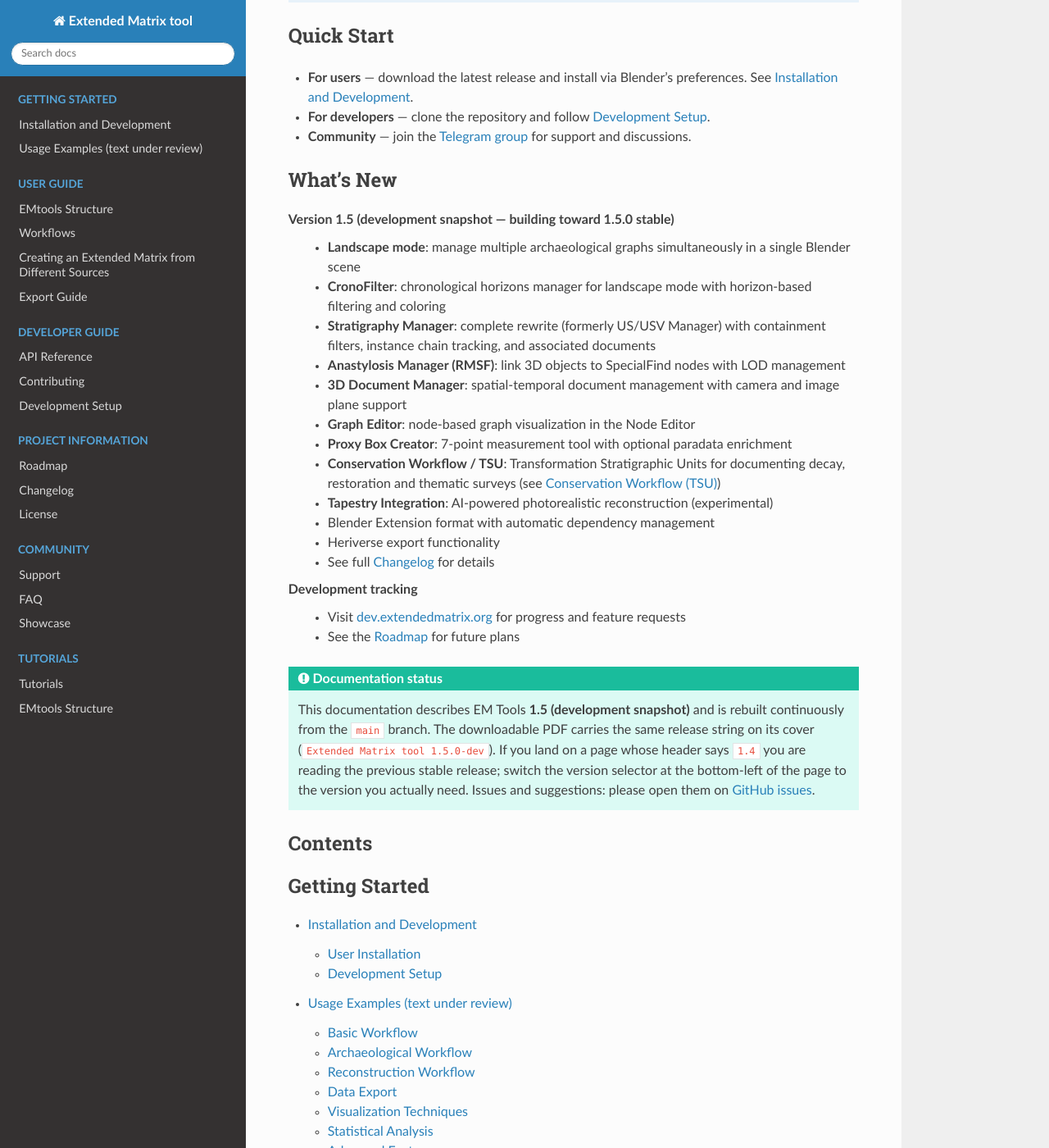
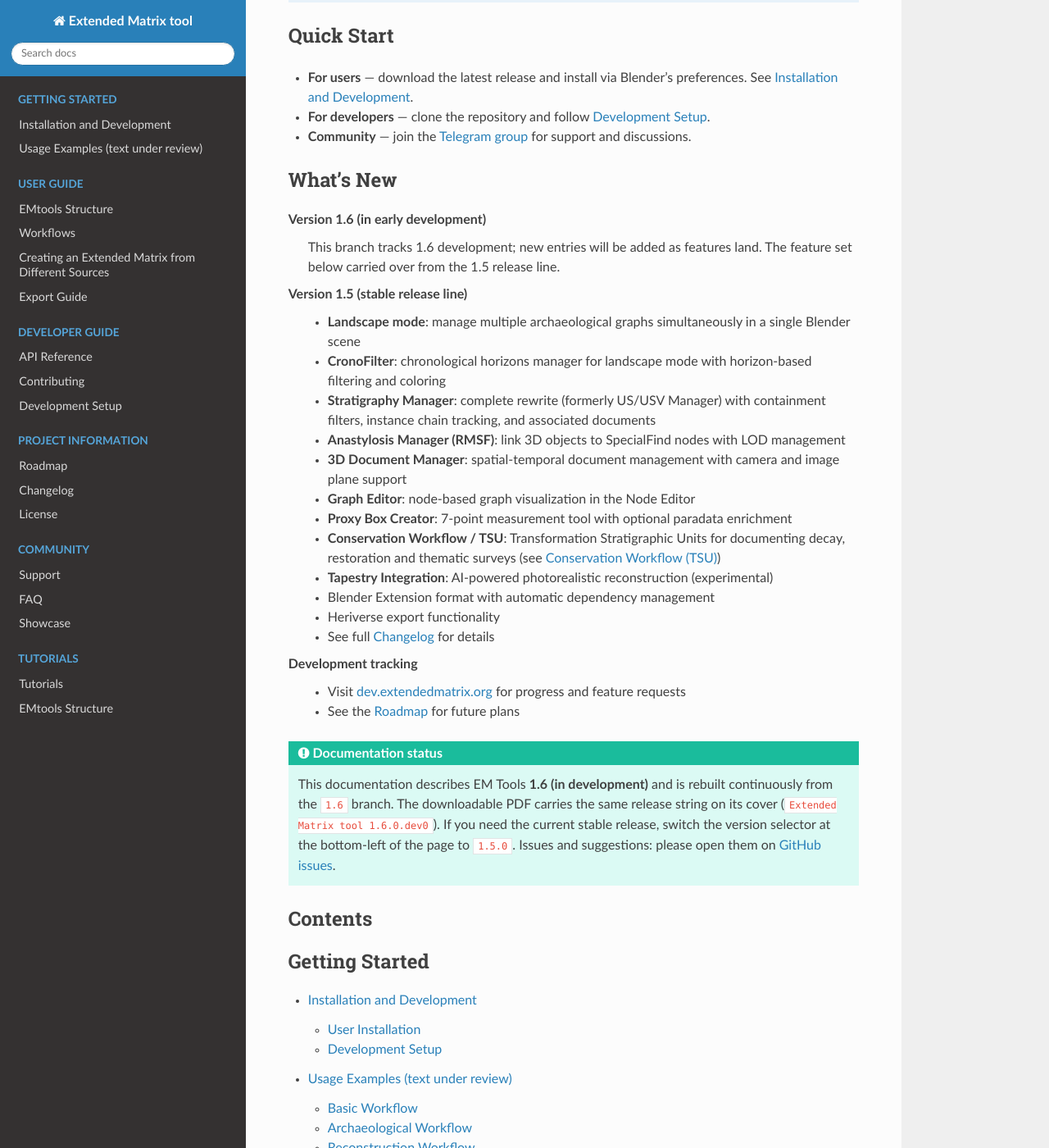
Before and after one commit to zalmoxes-laran/EM-blender-tools-doc, a Sphinx documentation site: the page built from docs/index.rst, in a window 1280 px wide and 1400 px high, scrolled down 1948 px. Shown: the whole window at 82% size. Built offline with Sphinx 7.4.7 and the Read the Docs theme 3.1.0, drawn with Linux system fonts in a browser that asks for light colours.

Commit message:
docs(setup): initialize 1.6 branch for ReadTheDocs
- conf.py: version 1.5 -> 1.6, release 1.5.0-dev -> 1.6.0.dev0
- index.rst: bumped What's New header and Documentation-status
  admonition to point at the 1.6 branch and the 1.6.0.dev0 release
  string; stable users redirected to the 1.5.0 selector
- Branch is now ready for RTD to expose 1.6 as the dev version
  alongside 1.5 (stable, current release line)

```diff
--- a/docs/conf.py
+++ b/docs/conf.py
@@ -8,13 +8,13 @@ author = 'Emanuel Demetrescu'
 
 # Sphinx convention: version is the short X.Y, release is the full string
 # (including pre-release tags). Keeping these in sync with the addon
-# release naming on GitHub (e.g. em_tools-v1.5.0-dev.140-...) so that the
+# release naming on GitHub (e.g. em_tools-v1.6.0-dev.NNN-...) so that the
 # PDF cover, HTML header and downloadable bundle agree.
-version = '1.5'
-release = '1.5.0-dev'
+version = '1.6'
+release = '1.6.0.dev0'
 
 # Explicit titles so the HTML <title> and the PDF cover both carry the
-# correct release string and don't drift back to a stale "1.4" cover.
+# correct release string and don't drift back to a stale "1.5" cover.
 html_title = f'Extended Matrix tool {release} documentation'
 html_short_title = f'EM Tools {release}'
 
--- a/docs/index.rst
+++ b/docs/index.rst
@@ -77,7 +77,11 @@ Quick Start
 What's New
 ----------
 
-**Version 1.5 (development snapshot — building toward 1.5.0 stable)**
+**Version 1.6 (in early development)**
+   This branch tracks 1.6 development; new entries will be added as features land.
+   The feature set below carried over from the 1.5 release line.
+
+**Version 1.5 (stable release line)**
    - **Landscape mode**: manage multiple archaeological graphs simultaneously in a single Blender scene
    - **CronoFilter**: chronological horizons manager for landscape mode with horizon-based filtering and coloring
    - **Stratigraphy Manager**: complete rewrite (formerly US/USV Manager) with containment filters, instance chain tracking, and associated documents
@@ -98,12 +102,11 @@ What's New
 .. admonition:: Documentation status
    :class: important
 
-   This documentation describes EM Tools **1.5 (development snapshot)** and is rebuilt continuously
-   from the ``main`` branch. The downloadable PDF carries the same release string on its cover
-   (``Extended Matrix tool 1.5.0-dev``). If you land on a page whose header says ``1.4`` you are
-   reading the previous stable release; switch the version selector at the bottom-left of the page
-   to the version you actually need. Issues and suggestions: please open them on
-   `GitHub issues <https://github.com/zalmoxes-laran/EM-blender-tools/issues>`__.
+   This documentation describes EM Tools **1.6 (in development)** and is rebuilt continuously
+   from the ``1.6`` branch. The downloadable PDF carries the same release string on its cover
+   (``Extended Matrix tool 1.6.0.dev0``). If you need the current stable release, switch the
+   version selector at the bottom-left of the page to ``1.5.0``. Issues and suggestions:
+   please open them on `GitHub issues <https://github.com/zalmoxes-laran/EM-blender-tools/issues>`__.
 
 Contents
 --------
```
